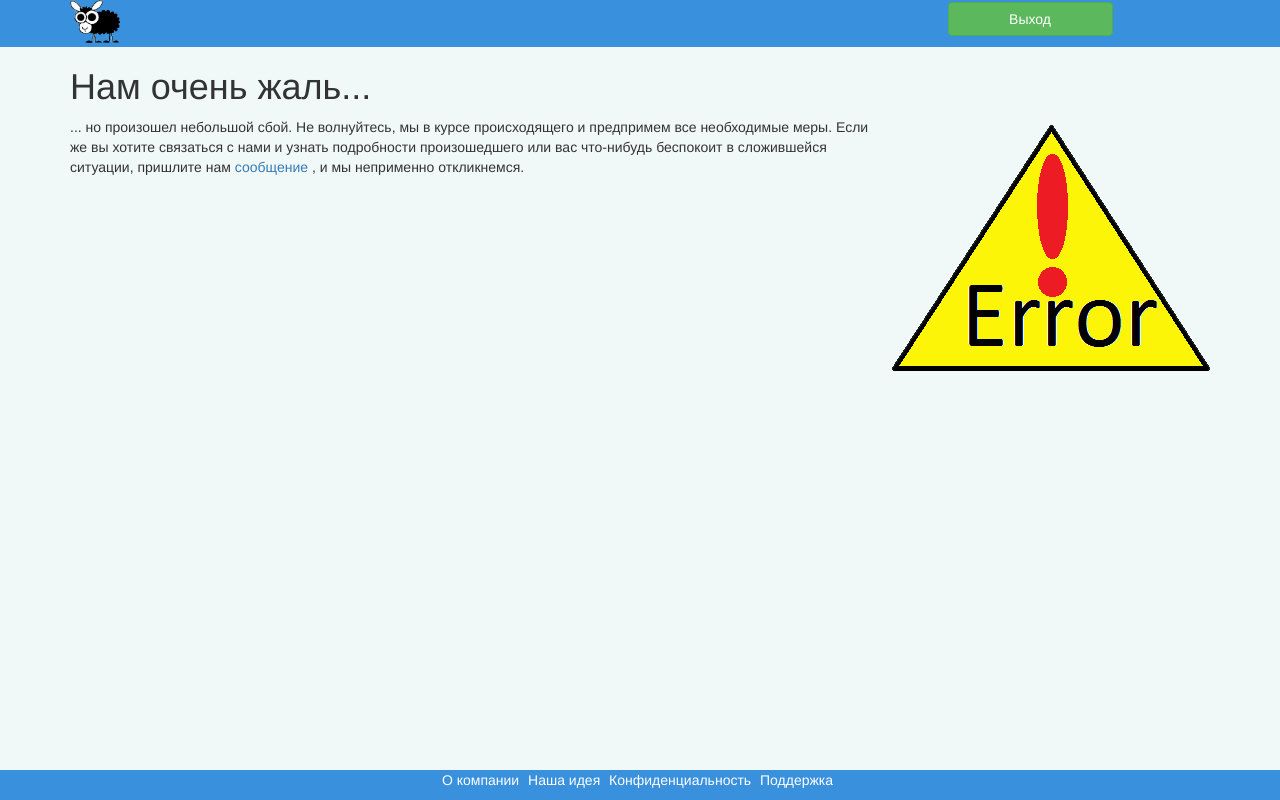
After one commit to Bugaga159/flaffyland, a PHP site: page /profile_error.php in a window 1280 px wide. The commit adds this page. Run offline with PHP 8.4, Linux system fonts and the light colour scheme.

Commit message:
new file

```diff
--- a/css/style.css
+++ b/css/style.css
@@ -75,7 +75,10 @@ body {
 .well-my-foto-in{
     margin: 5px;
 }
-
+.error{
+    float:right;
+    margin: 7px 0 7px 7px;
+}
 .my-foto{
     height: 115px;
     width: 115px;
--- /dev/null
+++ b/profile_error.php
@@ -0,0 +1,43 @@
+<?php
+/**
+ * Created by PhpStorm.
+ * User: Andrew
+ * Date: 03.04.2017
+ * Time: 23:57
+ */
+
+
+    $btn_head = 'exit_head_btn';
+
+    require_once "view_helpers/header.php";
+
+?>
+
+    <section class="container">
+        <div>
+            <h1>Нам очень жаль...</h1>
+            <p><img src="img/error.png"  class="error" alt="">... но произошел небольшой сбой.
+            Не волнуйтесь, мы в курсе происходящего и предпримем все необходимые меры.
+                Если же вы хотите связаться с нами и узнать подробности произошедшего или
+                вас что-нибудь беспокоит в сложившейся ситуации, пришлите нам <a href="#">сообщение</a>
+                , и мы неприменно откликнемся.
+            </p>
+        </div>
+
+
+    </section>
+
+
+
+
+
+
+
+
+
+
+<?php
+
+    require_once "view_helpers/footer.php";
+
+?>
--- a/scripts/creat_user.php
+++ b/scripts/creat_user.php
@@ -15,3 +15,6 @@ $password = $_REQUEST['password'];
 
 $insert_sql = "INSERT INTO `users` (`first_name`, `last_name`, `email`, `password`) VALUES ('{$first_name}', '{$last_name}', '{$email}','{$password}')";
 $result = mysqli_query($link, $insert_sql) or die(mysql_error());
+
+header("Location: /profile.php?user_id=" . mysqli_insert_id($link));
+exit();
```
Also changed, not shown: img/error.png (added).
